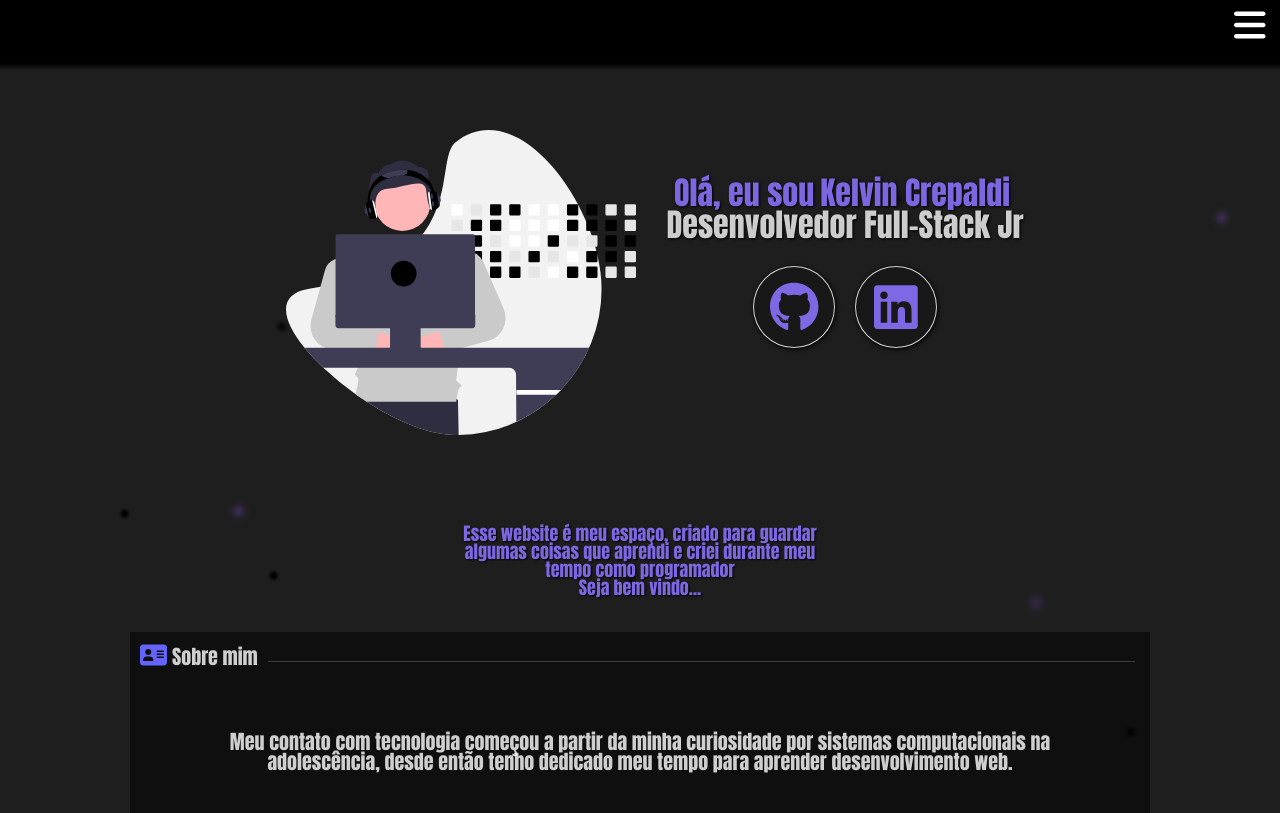
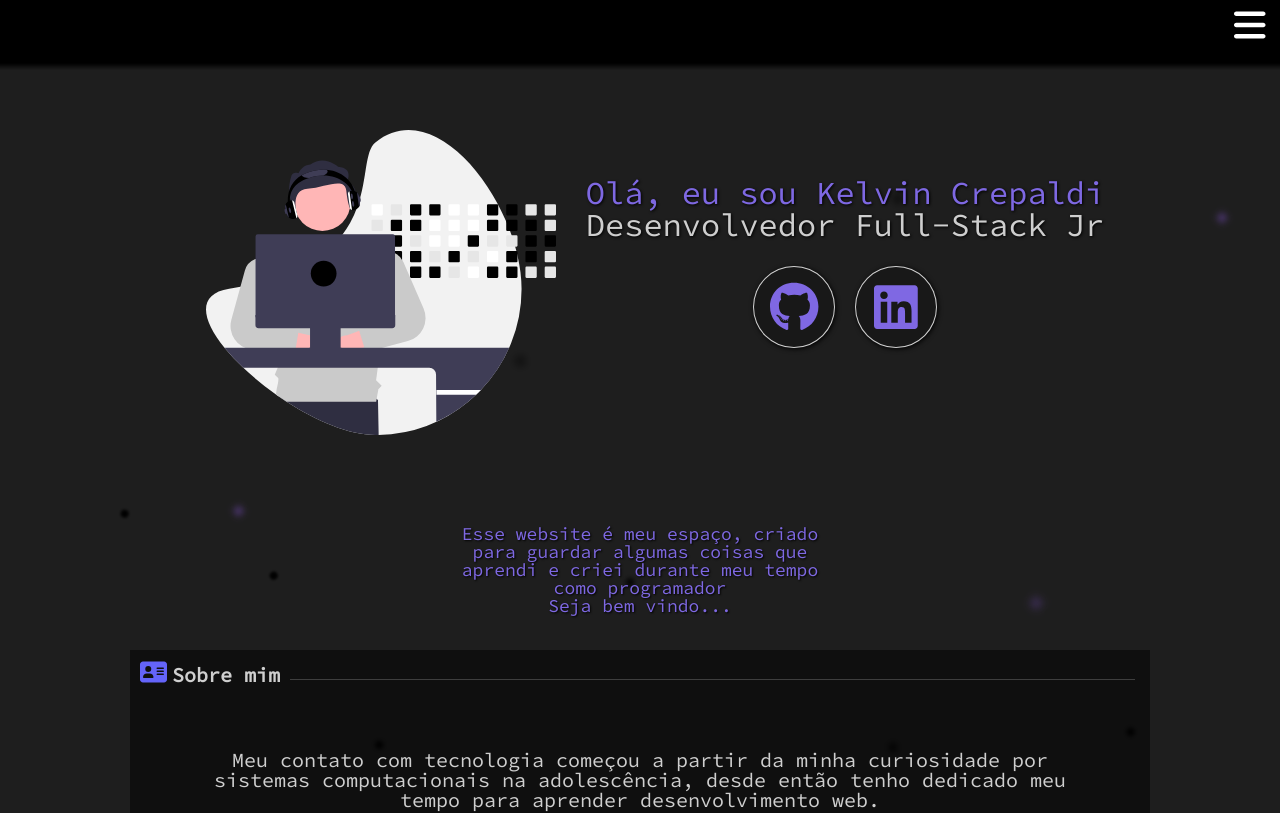
Before and after one commit to KelvinCrepaldi/portfolio, a React (Create React App) app: page / in a window 1280 px wide. Shown: the top 813 px of the page. Built offline with nearby package versions, Linux system fonts and the light colour scheme.

Commit message:
feat: changed img portfolio and font

```diff
--- a/public/index.html
+++ b/public/index.html
@@ -24,6 +24,12 @@
       work correctly both with client-side routing and a non-root public URL.
       Learn how to configure a non-root public URL by running `npm run build`.
     -->
+    <link rel="preconnect" href="https://fonts.googleapis.com" />
+    <link rel="preconnect" href="https://fonts.gstatic.com" crossorigin />
+    <link
+      href="https://fonts.googleapis.com/css2?family=Source+Code+Pro:wght@300;400&display=swap"
+      rel="stylesheet"
+    />
     <title>React App</title>
   </head>
   <body>
--- a/src/components/AboutMe/index.jsx
+++ b/src/components/AboutMe/index.jsx
@@ -34,7 +34,7 @@
       </div>
       <img
         className="bottom-img"
-        src="https://i.imgur.com/pRlisxV.png"
+        src="https://i.imgur.com/EoPyQVp.jpg"
         alt="Certificado Kenzie Academy"
       />
     </AboutMeContainer>
--- a/src/pages/Home/Home.styles.jsx
+++ b/src/pages/Home/Home.styles.jsx
@@ -30,7 +30,7 @@
     flex-wrap: wrap;
     justify-content: center;
 
-    width: 300px;
+    width: 350px;
     padding: 15px;
     border-radius: 10px;
 
@@ -48,7 +48,9 @@
   }
 
   .name {
-    margin: 0 6px;
+    margin: 0 10px;
+    font-weight: bold;
+    color: rgba(77, 84, 185, 1);
   }
 
   .title-content-top {
--- a/src/pages/Home/index.jsx
+++ b/src/pages/Home/index.jsx
@@ -20,7 +20,7 @@
           <div>
             <div className="title-container">
               <span className="title-content-top">
-                Olá, eu sou <span className="name">Kelvin Crepaldi</span>
+                Olá, eu sou Kelvin Crepaldi
               </span>
               <span className="title-content-bottom">
                 Desenvolvedor Full-Stack Jr
--- a/src/styles/global.jsx
+++ b/src/styles/global.jsx
@@ -63,7 +63,7 @@
         background-attachment: fixed;
         background-size: 100% 100%;
         min-width: 360px;
-        font-family: Impact, Haettenschweiler, 'Arial Narrow Bold', sans-serif;
+        font-family: var(--font-pro);
     }
 
     // GLOBAL VARIABLES
@@ -74,6 +74,7 @@
         --transparent-container-black: rgb(0,0,0,0.2);
         --p-color: rgb(255,255,255,0.8);
         --h1-containter-content-color: rgb(255,255,255,0.8);
+        --font-pro: 'Source Code Pro', monospace; ;
 
     }
 
```
